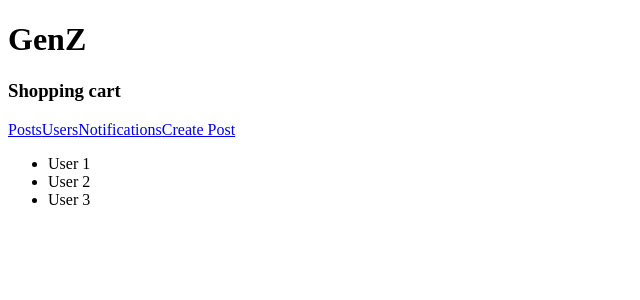
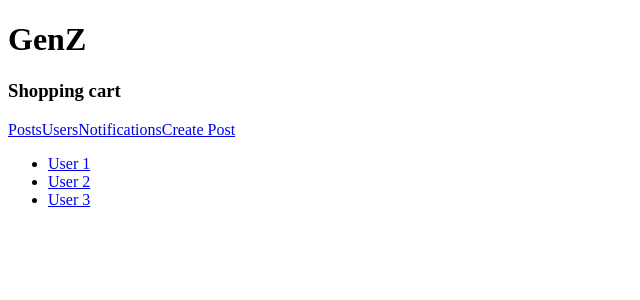
Before and after one commit to acciojob/social-media-Ishikaverma2317, a React app: page /users in a window 1280 px wide. Shown: the top 300 px of the page, without its empty margins (0-640 px from the left). Built offline with nearby package versions, Linux system fonts and the light colour scheme.

Commit message:
Update Users.js

```diff
--- a/src/components/Users.js
+++ b/src/components/Users.js
@@ -1,10 +1,17 @@
 import React from "react";
- function Users() {
+
+function Users() {
   return (
     <ul>
-      <li>User 1</li>
-      <li>User 2</li>
-      <li>User 3</li>
+      <li>
+        <a href="/users/1">User 1</a>
+      </li>
+      <li>
+        <a href="/users/2">User 2</a>
+      </li>
+      <li>
+        <a href="/users/3">User 3</a>
+      </li>
     </ul>
   );
 }
```
